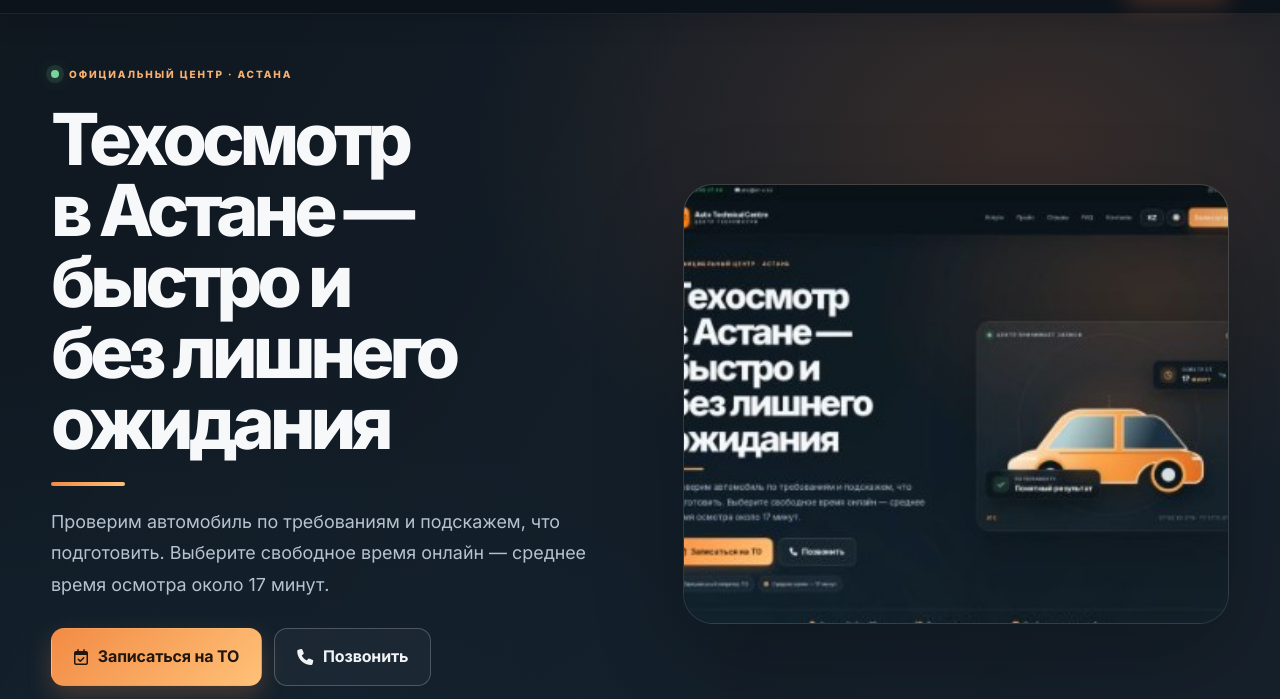
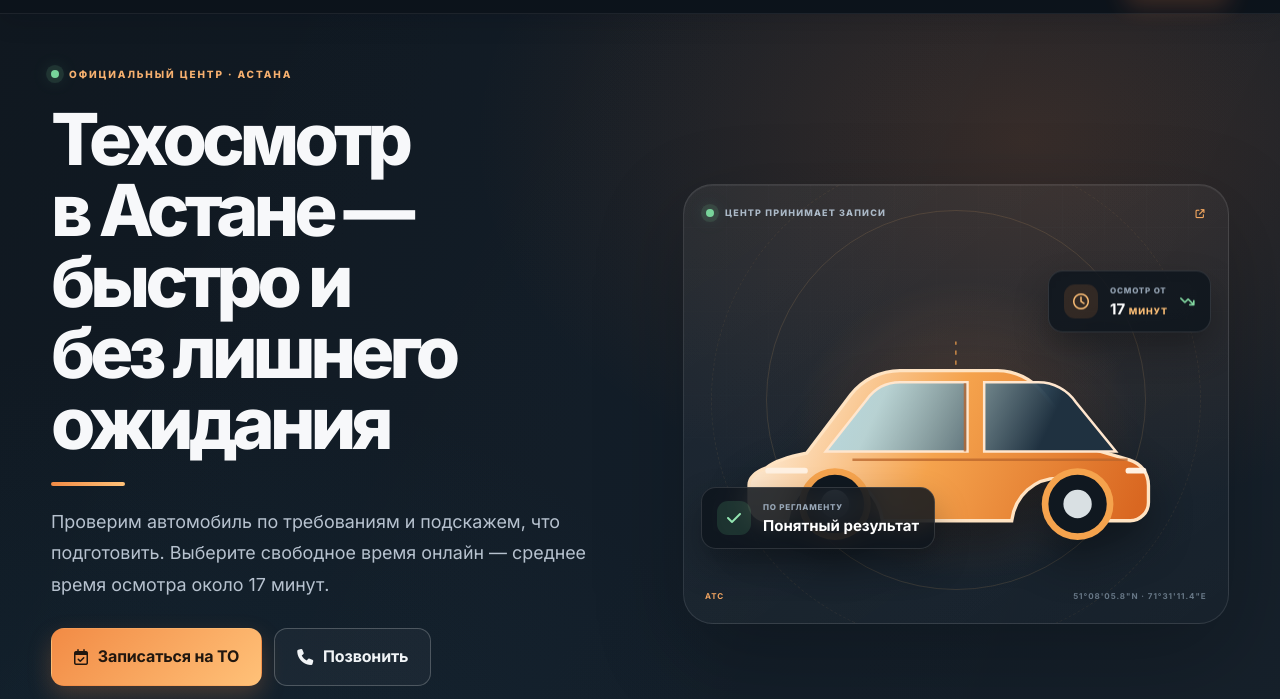
Before and after one commit to bomzhihabobr/auto-technical-centre, a website: page index.html in a window 1280 px wide. Shown: the part 101-800 px from the top of the page. Drawn offline with nearby package versions, Linux system fonts and the light colour scheme; no server answers.

Commit message:
Revert "Replace hero SVG car with custom image"
This reverts commit 1d702aea00f052cb5c8a74f6e1d93232edbb2d98.

```diff
--- a/assets/css/style.css
+++ b/assets/css/style.css
@@ -785,8 +785,7 @@ html[data-theme="light"] .btn-outline:hover { background: rgba(0,0,0,0.04); bord
 .hero-text { max-width: 670px; }
 .hero h1 { font-size: clamp(36px,5vw,62px); letter-spacing: -.045em; }
 .hero .lead { max-width: 600px; font-size: clamp(16px,1.5vw,19px); line-height: 1.7; }
-.hero-art { border-radius: 34px; overflow: hidden; border: 1px solid rgba(255,255,255,.07); }
-.hero-image { width: 100%; height: 100%; object-fit: cover; display: block; }
+.hero-art { border-radius: 34px; background: radial-gradient(ellipse at 55% 45%,rgba(255,122,0,.18),transparent 62%),linear-gradient(145deg,rgba(255,255,255,.035),rgba(255,255,255,.008)); border: 1px solid rgba(255,255,255,.07); }
 .section { scroll-margin-top: 82px; }
 .section-title { max-width: 720px; margin-left: auto; margin-right: auto; text-align: center; margin-bottom: 34px; }
 .card, .feature, .service, .step, .contact-card, .booking, .price-card, .review { border: 1px solid rgba(255,255,255,.075); box-shadow: 0 18px 45px rgba(0,0,0,.16); }
--- a/build.js
+++ b/build.js
@@ -14,4 +14,3 @@ for (const folder of folders) fs.cpSync(path.join(root, folder), path.join(outpu
 console.log(`Prepared Netlify static site in ${output}`);
 console.log(`Favicon sizes: 16, 32, 48, 64, 128, 192 px`);
 console.log(`Search logo: 512x512 and 1200x630`);
-console.log(`Hero image: hero-bg.jpeg`);
--- a/index.html
+++ b/index.html
@@ -111,7 +111,22 @@
           </div>
         </div>
         <div class="hero-art" data-aos="fadeInScale" data-aos-delay="250" aria-hidden="true">
-          <img src="assets/img/hero-bg.jpeg" alt="Auto Technical Centre" class="hero-image" />
+          <div class="hero-visual-grid"></div>
+          <div class="hero-orbit hero-orbit-one"></div><div class="hero-orbit hero-orbit-two"></div>
+          <div class="hero-visual-top"><span class="live-dot"></span><span data-i18n="hero.visual.status">ЦЕНТР ПРИНИМАЕТ ЗАПИСИ</span><i class="fa-solid fa-arrow-up-right-from-square"></i></div>
+          <div class="hero-car-wrap">
+            <svg class="hero-car" viewBox="0 0 640 300" fill="none" xmlns="http://www.w3.org/2000/svg">
+              <defs><linearGradient id="carPaint" x1="90" y1="70" x2="530" y2="260" gradientUnits="userSpaceOnUse"><stop stop-color="#FFF5E8"/><stop offset=".48" stop-color="#F5A34D"/><stop offset="1" stop-color="#D96721"/></linearGradient><linearGradient id="glass" x1="245" y1="82" x2="422" y2="165" gradientUnits="userSpaceOnUse"><stop stop-color="#9ED8F0" stop-opacity=".72"/><stop offset="1" stop-color="#1F3140"/></linearGradient></defs>
+              <path d="M92 194c10-8 28-14 49-18l53-70c14-18 36-29 59-29h117c21 0 41 10 55 27l52 65 51 15c14 4 23 16 23 31v20c0 12-10 22-22 22h-28c-4-30-27-51-57-51s-53 21-57 51H232c-4-30-27-51-57-51s-53 21-57 51H95c-13 0-23-10-23-23v-20c0-8 8-16 20-20Z" fill="url(#carPaint)" stroke="#FFE3C2" stroke-width="4"/>
+              <path d="m213 112-49 62h170V91h-81c-16 0-30 7-40 21Zm141-21v83h158l-48-59c-10-15-27-24-45-24h-65Z" fill="url(#glass)" stroke="#FFE6CE" stroke-width="3"/>
+              <path d="M331 92v82M196 184h330" stroke="#B9652B" stroke-width="3" opacity=".75"/>
+              <circle cx="175" cy="237" r="39" fill="#101820" stroke="#F5A34D" stroke-width="8"/><circle cx="175" cy="237" r="17" fill="#D9E0E3"/><circle cx="466" cy="237" r="39" fill="#101820" stroke="#F5A34D" stroke-width="8"/><circle cx="466" cy="237" r="17" fill="#D9E0E3"/>
+              <path d="M95 197h44M527 197h18" stroke="#FFF1E2" stroke-width="7" stroke-linecap="round"/><path d="M320 70v-28" stroke="#F5A34D" stroke-width="2" stroke-dasharray="5 7" opacity=".7"/>
+            </svg>
+          </div>
+          <div class="hero-float-card hero-time-card"><span class="hero-card-icon"><i class="fa-regular fa-clock"></i></span><span><small data-i18n="hero.visual.timeLabel">ОСМОТР ОТ</small><strong>17 <small data-i18n="hero.visual.minutes">МИНУТ</small></strong></span><i class="fa-solid fa-arrow-trend-down hero-card-trend"></i></div>
+          <div class="hero-float-card hero-check-card"><span class="hero-check-icon"><i class="fa-solid fa-check"></i></span><span><small data-i18n="hero.visual.official">ПО РЕГЛАМЕНТУ</small><strong data-i18n="hero.visual.result">Понятный результат</strong></span></div>
+          <div class="hero-visual-caption"><span>ATC</span><span>51°08'05.8"N · 71°31'11.4"E</span></div>
         </div>
       </div>
       <div class="container hero-proof"><span><i class="fa-solid fa-location-dot"></i> <b data-i18n="hero.proof.location">Астана · Қобыз, 36</b></span><span><i class="fa-solid fa-list-check"></i> <b data-i18n="hero.proof.process">3 простых шага</b></span><span><i class="fa-solid fa-calendar-check"></i> <b data-i18n="hero.proof.booking">Свободное время онлайн</b></span></div>
```
Also changed, not shown: assets/img/hero-bg.jpeg (deleted).
